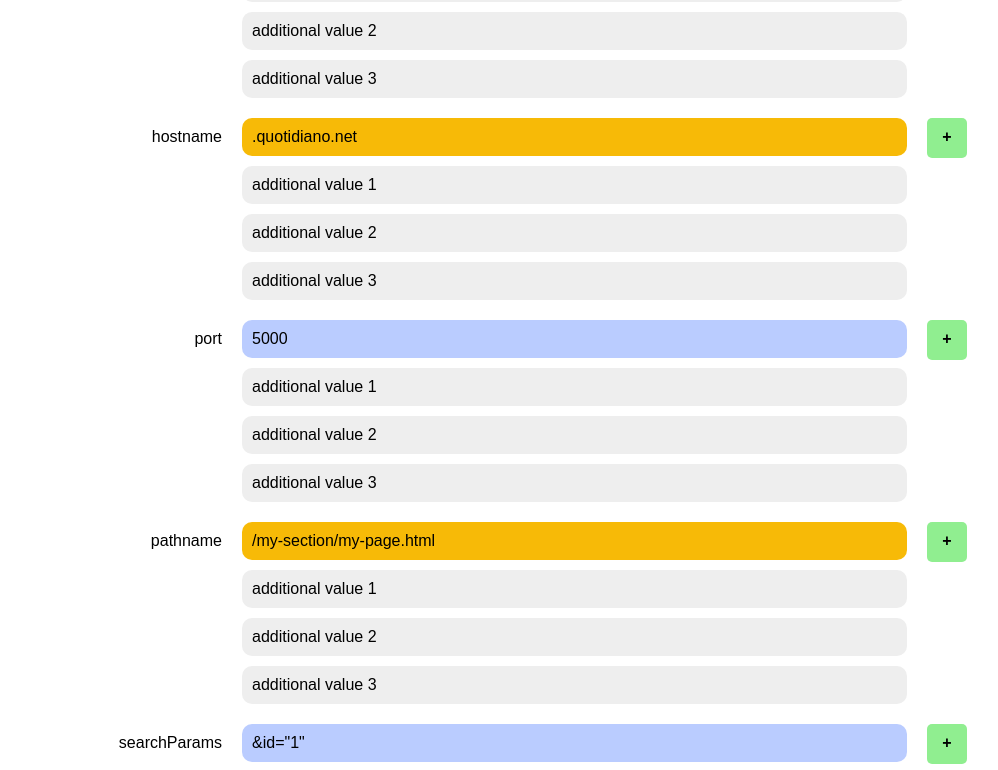
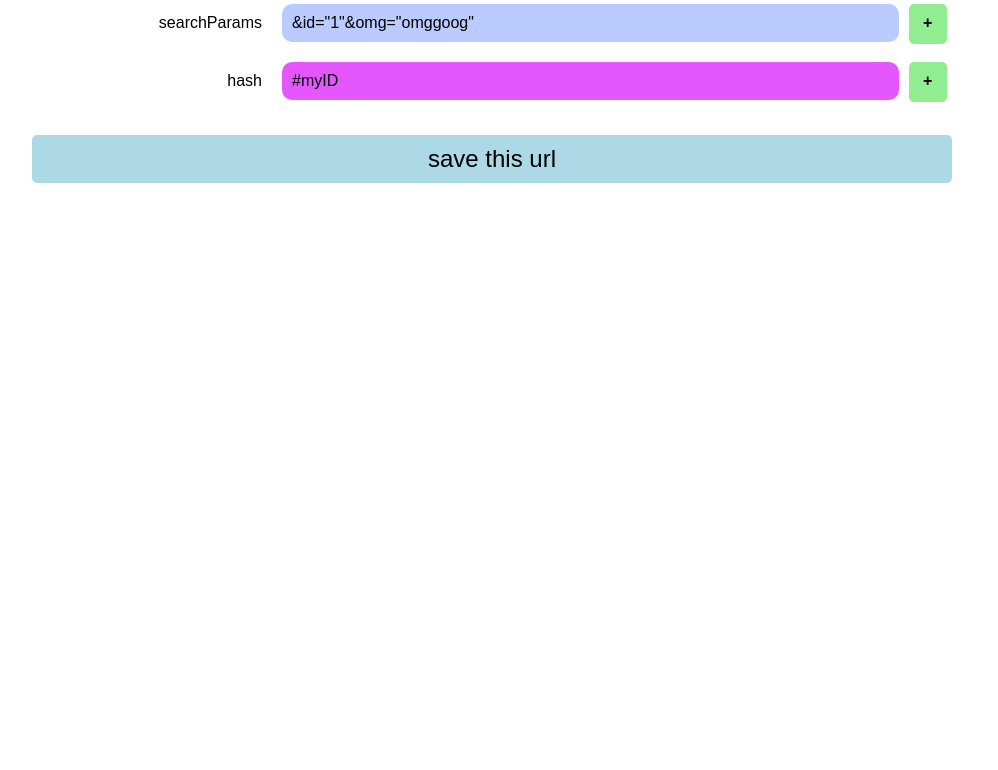
Before and after one commit to pameljoel/dev-bookmarker, a React (Create React App) app: page / in a window 1280 px wide. Shown: the part 1003-1773 px from the top of the page, without its empty margins (148-1146 px from the left). After the commit the page ends 1346 px from the top, so only its background shows below. Built offline with nearby package versions, Linux system fonts and the light colour scheme.

Commit message:
AdditionalValues are now handled like normal values, and you can add, removed and update them

```diff
--- a/src/App.css
+++ b/src/App.css
@@ -58,11 +58,8 @@
   position: relative;
 }
 
-.url-hero__save {
-  position: absolute;
-  top: 10px;
-  right: 10px;
-  z-index: 1000;
+
+.big-button {
   font-size: 24px;
   padding: 10px 40px;
   border: none;
@@ -72,6 +69,15 @@
   cursor: pointer;
   transition: background-color .3s ease-in-out, color .2s ease-in-out;
   outline: none;
+  width: 100%;
+}
+
+.url-hero__save {
+  position: absolute;
+  top: 10px;
+  right: 10px;
+  z-index: 1000;
+  width: auto;
 }
 
 .url-hero__save:hover {
@@ -130,6 +136,7 @@
   padding: 10px;
   border: 0;
   font-size: 16px;
+  margin-right: 10px;
 }
 
 .url-part__name {
@@ -143,12 +150,17 @@
   position: relative;
   z-index: 1;
 }
+.url-part__value-container > div {
+  display: flex;
+}
 
 .url-part__value {
   width: 100%;
   border-radius: 10px;
   margin-bottom: 10px;
+  padding: 10px;
   display: flex;
+  margin-right: 10px;
 }
 
 .url-part__value input{
@@ -234,6 +246,9 @@
 
 /* add value */
 
+.url-part__additional-value:hover .remove-value {
+  opacity: 1;
+}
 .add-value {
   background-color: lightgreen;
   text-align: center;
@@ -244,3 +259,30 @@
   width: 40px;
   height: 40px;
 }
+
+.remove-value {
+  background-color: #ddd;
+  text-align: center;
+  padding: 10px;
+  border-radius: 5px;
+  font-weight: 700;
+  cursor: pointer;
+  width: 40px;
+  height: 40px;
+  opacity: 0;
+  transition: opacity .3s ease-in-out;
+}
+
+.saved-urls {
+  width: 100%;
+  padding-left: 20px;
+  padding-right: 20px;
+}
+
+.saved-url {
+  padding: 10px;
+  background-color: #eee;
+  margin-bottom: 10px;
+  font-size: 12px;
+  border-radius: 10px;
+}
--- a/src/App.js
+++ b/src/App.js
@@ -3,6 +3,26 @@ import React, { Component } from 'react';
 import UrlComponent from './UrlComponent';
 
 import './App.css';
+
+
+function createRandomId() {
+  return Math.round(Math.random() * 10000000000);
+}
+
+function makeParamsString(params) {
+  let string = '';
+  for (const p of params) {
+    const paramName = p[0];
+    const paramValue = p[1];
+    if (paramName) {
+      string += `&${paramName}`;
+    }
+    if (paramValue) {
+      string += `=${paramValue}`;
+    }
+  }
+  return string;
+}
 
 function createPart(name, newValue, type) {
   const object = {
@@ -10,36 +30,22 @@ function createPart(name, newValue, type) {
     values: [],
     cssClass: `url-part--${name}`,
     partType: type,
-    id: Math.round(Math.random() * 1000000),
-    additionalValues: [
-      {
-        value: 'additional value 1',
-      },
-      {
-        value: 'additional value 2',
-      },
-      {
-        value: 'additional value 3',
-      },
-    ],
+    partId: createRandomId(),
+  };
+
+  const valueObject = {
+    valueId: createRandomId(),
+    value: null,
+    isAdditionalValue: false,
   };
 
   if (type === 'string') {
-    object.values[0] = newValue;
+    valueObject.value = newValue;
   } else {
-    for (const p of newValue) {
-      const paramName = p[0];
-      const paramValue = p[1];
-      let string = '';
-      if (paramName) {
-        string += `&${paramName}`;
-      }
-      if (paramValue) {
-        string += `=${paramValue}`;
-      }
-      object.values.push(string);
-    }
+    valueObject.value = makeParamsString(newValue);
   }
+
+  object.values.push(valueObject);
 
   return object;
 }
@@ -60,32 +66,14 @@ function matchRegExp(input, regex) {
   return result;
 }
 
-function replaceOldArrayValues(newValues) {
-  const newArray = [];
-  for (const v of newValues) {
-    const tempObject = {
-      paramName: null,
-      paramValue: null,
-    };
-    tempObject.paramName = v[0];
-    tempObject.paramValue = v[1];
-
-    newArray.push(tempObject);
-  }
-  return newArray;
-}
-
 function updatePart(parts, name, newValue, type) {
   for (let i = 0; i < parts.length; i += 1) {
     const part = parts[i];
     if (part.name === name) {
       if (type === 'string') {
-        part.values[0] = newValue;
+        part.values[0].value = newValue;
       } else if (typeof newValue === 'object') {
-        const oldValues = part.values;
-        const newValues = newValue;
-
-        part.values = replaceOldArrayValues(newValues, oldValues);
+        part.values[0].value = makeParamsString(newValue);
       }
     }
   }
@@ -108,7 +96,12 @@ function isPartCreated(parts, name) {
 
 function addPart(array, name, newValue, regExp, type) {
   if (isPartCreated(array, name)) {
-    updatePart(array, name, regExp ? matchRegExp(newValue, regExp) : newValue, type);
+    updatePart(
+      array,
+      name,
+      regExp ? matchRegExp(newValue, regExp) : newValue,
+      type,
+    );
   } else {
     addPartToArray(
       array,
@@ -117,7 +110,7 @@ function addPart(array, name, newValue, regExp, type) {
   }
 }
 
-class App extends Component {
+export default class App extends Component {
   constructor(props) {
     super(props);
     this.state = {
@@ -129,6 +122,9 @@ class App extends Component {
     this.updateInput = this.updateInput.bind(this);
     this.prepareUrl = this.prepareUrl.bind(this);
     this.saveUrl = this.saveUrl.bind(this);
+    this.addAdditionalValue = this.addAdditionalValue.bind(this);
+    this.removeAdditionalValue = this.removeAdditionalValue.bind(this);
+    this.updateAdditionalValue = this.updateAdditionalValue.bind(this);
   }
 
   componentDidMount() {
@@ -145,8 +141,36 @@ class App extends Component {
     }
   }
 
+
+  addAdditionalValue(partId) {
+    const object = {
+      valueId: createRandomId(),
+      value: '',
+      isAdditionalValue: true,
+    };
+
+    const { parts } = this.state;
+    const partsCopy = parts;
+    partsCopy.map(part => part.partId === partId && part.values.push(object));
+    this.setState({ parts: partsCopy });
+  }
+
+  updateAdditionalValue(input, partId, valueId) {
+    const { parts } = this.state;
+    const partsCopy = parts;
+    partsCopy.map(part => part.partId === partId && part.values.map(value => (value.valueId === valueId ? value.value = input : null)));
+    this.setState({ parts: partsCopy });
+  }
+
+  removeAdditionalValue(partId, valueId) {
+    const { parts } = this.state;
+    const partsCopy = parts;
+    partsCopy.map(part => part.partId === partId && part.values.map((value, i) => value.valueId === valueId && part.values.splice(i, 1)));
+    this.setState({ parts: partsCopy });
+  }
+
   updateInput(value) {
-    this.generateUrl(value[0]);
+    this.generateUrl(value);
     this.setState({ input: value });
   }
 
@@ -210,7 +234,9 @@ class App extends Component {
   }
 
   render() {
-    const { input, parts, url } = this.state;
+    const {
+      input, parts, url, savedUrls,
+    } = this.state;
     return (
       <div>
         <div className="url-hero">
@@ -253,7 +279,7 @@ class App extends Component {
                   }}
                 />
                 <button
-                  className="url-hero__save"
+                  className="url-hero__save big-button"
                   type="button"
                   onClick={() => this.prepareUrl(input)}
                 >
@@ -274,14 +300,25 @@ class App extends Component {
               similique facilis asperiores unde cupiditate!
             </p>
             {input}
-            <UrlComponent saveUrlCallback={this.saveUrl} parts={parts} />
+            <UrlComponent
+              addAdditionalValueCallback={this.addAdditionalValue}
+              removeAdditionalValueCallback={this.removeAdditionalValue}
+              updateAdditionalValueCallback={this.updateAdditionalValue}
+              saveUrlCallback={this.saveUrl}
+              parts={parts}
+            />
+          </div>
+          <div className="container">
+            <div className="saved-urls">
+              {savedUrls.map((savedUrl, i) => (
+                <div className="saved-url" key={`${savedUrl}-${i}`}>
+                  {savedUrl}
+                </div>
+              ))}
+            </div>
           </div>
         </div>
-
-        {this.state.savedUrls.map((url, i) => <div key={`${url}-${i}`}>{url}</div>)}
       </div>
     );
   }
 }
-
-export default App;
--- a/src/Part.js
+++ b/src/Part.js
@@ -3,75 +3,102 @@ import PropTypes from 'prop-types';
 import Value from './Value';
 
 export default class Part extends Component {
-  constructor(props) {
-    super(props);
-    const { additionalValues } = this.props;
-    this.state = {
-      additionalValues,
-    };
-    this.addAdditionalValue = this.addAdditionalValue.bind(this);
-    this.updateAdditionalValues = this.updateAdditionalValues.bind(this);
-  }
-
-  updateAdditionalValues(input, i) {
-    this.setState((prevState) => {
-      const additionalValuesCopy = prevState.additionalValues;
-      const object = {
-        value: input,
-      };
-      additionalValuesCopy.splice(i, 1, object);
-
-      return {
-        additionalValues: additionalValuesCopy,
-      };
-    });
-  }
-
-  addAdditionalValue(newAdditionalValue) {
-    const { additionalValues } = this.state;
-    const additionalValuesCopy = additionalValues;
-    additionalValuesCopy.push(newAdditionalValue);
-    this.setState({ additionalValues: additionalValuesCopy });
-  }
-
   render() {
     const {
-      cssClass, partType, partValues, partName,
+      cssClass,
+      partType,
+      values,
+      partName,
+      partId,
+      addAdditionalValueCallback,
+      removeAdditionalValueCallback,
+      updateAdditionalValueCallback,
     } = this.props;
-    const { additionalValues } = this.state;
     return (
       <div className={`url-part ${cssClass}`}>
         <div className="url-part__main">
           <div className="url-part__name">{partName}</div>
-
           <div className="url-part__value-container">
             {partType === 'string'
-              && partValues.map(value => <Value key={value} partValue={value} />)}
+              && values.map(value => (
+                <div
+                  key={value.valueId}
+                  className={`${
+                    value.isAdditionalValue ? 'url-part__additional-value' : ''
+                  }`}
+                >
+                  <Value
+                    partValue={value.value}
+                    partId={partId}
+                    valueId={value.valueId}
+                    isAdditionalValue={value.isAdditionalValue}
+                    updateAdditionalValueCallback={
+                      updateAdditionalValueCallback
+                    }
+                  />
+                  {value.isAdditionalValue ? (
+                    <div
+                      role="button"
+                      tabIndex="0"
+                      className="remove-value"
+                      onClick={() => removeAdditionalValueCallback(partId, value.valueId)
+                      }
+                    >
+                      -
+                    </div>
+                  ) : (
+                    <div
+                      role="button"
+                      tabIndex="0"
+                      className="add-value"
+                      onClick={() => addAdditionalValueCallback(partId)}
+                    >
+                      +
+                    </div>
+                  )}
+                </div>
+              ))}
 
             {partType
               && partType === 'object'
-              && partValues.map(value => <Value key={value} partValue={value} />)}
-
-            {additionalValues
-              && additionalValues.map((additional, i) => (
+              && values.map(value => (
                 <div
-                  className="url-part__additional-value"
-                  key={`additional-value-${i}`}
+                  key={value.valueId}
+                  className={`${
+                    value.isAdditionalValue ? 'url-part__additional-value' : ''
+                  }`}
                 >
-                  <input
-                    type="text"
-                    value={additional.value}
-                    onChange={e => this.updateAdditionalValues(e.target.value, i)
+                  <Value
+                    partValue={value.value}
+                    partId={partId}
+                    valueId={value.valueId}
+                    updateAdditionalValueCallback={
+                      updateAdditionalValueCallback
                     }
+                    isAdditionalValue={value.isAdditionalValue}
                   />
+                  {value.isAdditionalValue ? (
+                    <div
+                      role="button"
+                      tabIndex="0"
+                      className="remove-value"
+                      onClick={() => removeAdditionalValueCallback(partId, value.valueId)
+                      }
+                    >
+                      -
+                    </div>
+                  ) : (
+                    <div
+                      role="button"
+                      tabIndex="0"
+                      className="add-value"
+                      onClick={() => addAdditionalValueCallback(partId)}
+                    >
+                      +
+                    </div>
+                  )}
                 </div>
               ))}
-          </div>
-          <div
-            className="add-value"
-            onClick={() => this.addAdditionalValue({ value: '' })}
-          >
-            +
           </div>
         </div>
       </div>
@@ -83,7 +110,11 @@ Part.propTypes = {
   cssClass: PropTypes.string.isRequired,
   partType: PropTypes.string.isRequired,
   partName: PropTypes.string.isRequired,
-  partValues: PropTypes.oneOfType([
+  addAdditionalValueCallback: PropTypes.func.isRequired,
+  removeAdditionalValueCallback: PropTypes.func.isRequired,
+  updateAdditionalValueCallback: PropTypes.func.isRequired,
+  partId: PropTypes.number.isRequired,
+  values: PropTypes.oneOfType([
     PropTypes.string,
     PropTypes.arrayOf(
       PropTypes.shape({
@@ -92,14 +123,8 @@ Part.propTypes = {
       }),
     ),
   ]),
-  additionalValues: PropTypes.arrayOf(
-    PropTypes.shape({
-      value: PropTypes.string,
-    }),
-  ),
 };
 
 Part.defaultProps = {
-  partValues: [],
-  additionalValues: [],
+  values: [],
 };
--- a/src/UrlComponent.js
+++ b/src/UrlComponent.js
@@ -8,24 +8,10 @@ function makeUrlString(urlArray) {
   return string;
 }
 
-function extractValue(props, type) {
-  props.map((prop) => {
-    if (typeof prop === type) {
-      if (type === 'object') {
-        const { paramName, paramValue } = prop;
-        let string = '';
-        if (paramName) {
-          string += `&${paramName}`;
-        }
-        if (paramValue) {
-          string += `=${paramValue}`;
-        }
-        return string;
-      }
-      return prop;
-    }
-    return '';
-  });
+function extractValues(parts) {
+  let string = '';
+  string = parts.map(part => part.values[0].value);
+  return string;
 }
 
 export default class UrlComponent extends Component {
@@ -42,39 +28,59 @@ export default class UrlComponent extends Component {
     let url = '';
     const { parts } = this.props;
 
-    url = parts.map(part => extractValue(part.values, part.partType));
+    url = extractValues(parts);
 
     return url;
   }
 
   render() {
-    const { parts, saveUrlCallback } = this.props;
+    const {
+      parts,
+      saveUrlCallback,
+      addAdditionalValueCallback,
+      removeAdditionalValueCallback,
+      updateAdditionalValueCallback,
+    } = this.props;
     return (
       <div>
         <div className="url">
           {parts
             && parts.length > 0
-            && parts.map((part, i) => (
+            && parts.map(part => (
               <Part
-                key={`${part.name}-${i}`}
+                key={part.partId}
                 partName={part.name}
                 cssClass={part.cssClass}
-                partValues={part.values}
+                values={part.values}
                 partType={part.partType}
+                partId={part.partId}
                 additionalValues={part.additionalValues}
+                isAdditionalValue={part.isAdditionalValue}
+                addAdditionalValueCallback={addAdditionalValueCallback}
+                removeAdditionalValueCallback={removeAdditionalValueCallback}
+                updateAdditionalValueCallback={updateAdditionalValueCallback}
               />
             ))}
         </div>
 
-        <button onClick={() => saveUrlCallback(makeUrlString(this.addToUrl()))}>
-          salva questa url
-        </button>
+        <div className="container">
+          <button
+            type="button"
+            className="big-button"
+            onClick={() => saveUrlCallback(makeUrlString(this.addToUrl()))}
+          >
+            save this url
+          </button>
+        </div>
       </div>
     );
   }
 }
 
 UrlComponent.propTypes = {
+  addAdditionalValueCallback: PropTypes.func.isRequired,
+  updateAdditionalValueCallback: PropTypes.func.isRequired,
+  removeAdditionalValueCallback: PropTypes.func.isRequired,
   parts: PropTypes.arrayOf(
     PropTypes.shape({
       additionalvalues: PropTypes.array,
--- a/src/Value.js
+++ b/src/Value.js
@@ -3,23 +3,34 @@ import PropTypes from 'prop-types';
 
 export default class Value extends PureComponent {
   render() {
-    const { partValue } = this.props;
+    const {
+      partValue, isAdditionalValue, partId, valueId,updateAdditionalValueCallback
+    } = this.props;
 
     return (
-      <div key={partValue} className="url-part__value">
+      isAdditionalValue ? (
         <input
           type="text"
           value={partValue}
+          onChange={e => updateAdditionalValueCallback(e.target.value, partId, valueId)}
         />
-      </div>
+      ) : (
+        <div className="url-part__value">
+          {partValue}
+        </div>
+      )
     );
   }
 }
 
 Value.propTypes = {
+  isAdditionalValue: PropTypes.bool,
+  partId: PropTypes.number.isRequired,
+  valueId: PropTypes.number.isRequired,
   partValue: PropTypes.string,
 };
 
 Value.defaultProps = {
+  isAdditionalValue: false,
   partValue: '',
 };
```
